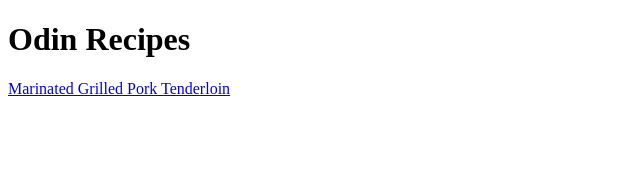
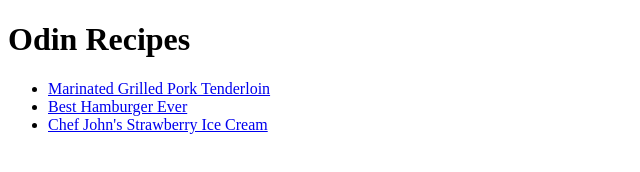
Before and after one commit to JBD1/odin-recipes, a plain HTML site: page index.html in a window 1280 px wide. Shown: the whole page, without its empty margins (0-640 px from the left). Drawn offline with Linux system fonts and the light colour scheme.

Commit message:
Update index.html with links to recipes

```diff
--- a/index.html
+++ b/index.html
@@ -6,6 +6,10 @@
 </head>
 <body>
     <h1>Odin Recipes</h1>
-    <a href="./recipes/marinated-grilled-pork-tenderloin.html">Marinated Grilled Pork Tenderloin</a>
+    <ul>
+        <li><a href="./recipes/marinated-grilled-pork-tenderloin.html">Marinated Grilled Pork Tenderloin</a></li>
+        <li><a href="recipes/best-hamburger.ever.html">Best Hamburger Ever</a></li>
+        <li><a href="recipes/chef-johns-strawberry-ice-cream.html">Chef John's Strawberry Ice Cream</a></li>
+    </ul>
 </body>
 </html>
```
